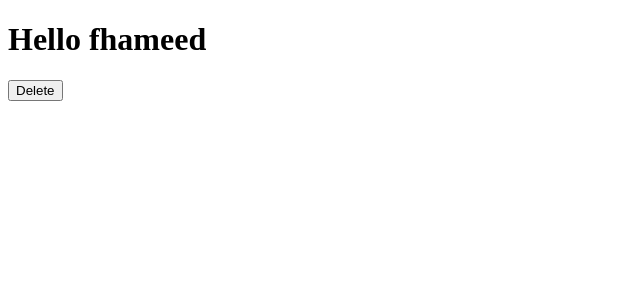
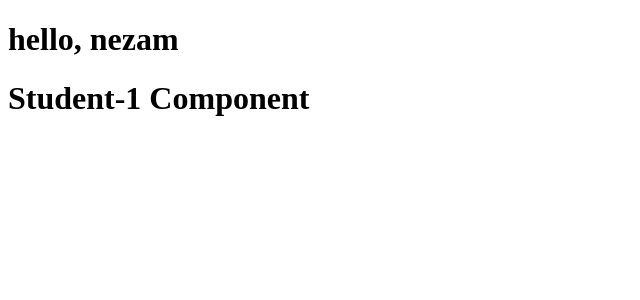
Before and after one commit to nezam0003/React-JS, a React (Create React App) app in the folder geekyshow/my-app/: page / in a window 1280 px wide. Shown: the top 300 px of the page, without its empty margins (0-640 px from the left). Built offline with nearby package versions, Linux system fonts and the light colour scheme.

Commit message:
Mounting Phase covered

```diff
--- a/geekyshow/my-app/src/App.js
+++ b/geekyshow/my-app/src/App.js
@@ -12,15 +12,30 @@
 // export default App;
 
 // Composing component
-import React from "react";
-import Student from "./Student";
-const App = () => {
-  return (
-    <div>
-      <Student name="Nezam" />
-      <Student name="Reshme" />
-      <Student name="Fhameed" />
-    </div>
-  );
-};
-export default App;
+// import React from "react";
+// import Student from "./Student";
+// const App = () => {
+//   return (
+//     <div>
+//       <Student name="Nezam" />
+//       <Student name="Reshme" />
+//       <Student name="Fhameed" />
+//     </div>
+//   );
+// };
+// export default App;
+
+import React, { Component } from "react";
+import Student1 from "./Student1";
+
+export default class App extends Component {
+  render() {
+    console.log("App -Rendered [child of Mounting(Student)]");
+    return (
+      <div>
+        <h1>hello, {this.props.name}</h1>
+        <Student1 />
+      </div>
+    );
+  }
+}
--- /dev/null
+++ b/geekyshow/my-app/src/Mounting.js
@@ -0,0 +1,33 @@
+import React, { Component } from "react";
+import App from "./App";
+class Student extends Component {
+  constructor(props) {
+    super(props);
+    console.log("Student - Constructor called");
+    this.state = {
+      name: "nezam",
+      id: 101,
+      //   age: this.props.age,
+    };
+  }
+
+  static getDerivedStateFromProps(props, state) {
+    console.log("Student - Get Derived State From Props");
+    console.log(props, state);
+    return null;
+  }
+
+  componentDidMount() {
+    console.log("Student - component Did Mount - Mounted");
+  }
+
+  render() {
+    console.log("Student - Rendered [parent]");
+    return (
+      <div>
+        <App name={this.state.name} />
+      </div>
+    );
+  }
+}
+export default Student;
--- /dev/null
+++ b/geekyshow/my-app/src/Student1.js
@@ -0,0 +1,12 @@
+import React, { Component } from "react";
+
+export default class Student1 extends Component {
+  render() {
+    console.log("Student-1 Rendered [child of App]");
+    return (
+      <div>
+        <h1>Student-1 Component</h1>
+      </div>
+    );
+  }
+}
```
Also changed, not shown: geekyshow/my-app/src/index.js (+6 -2 lines), 1 other file (tests, documents, lock files or other folders).
